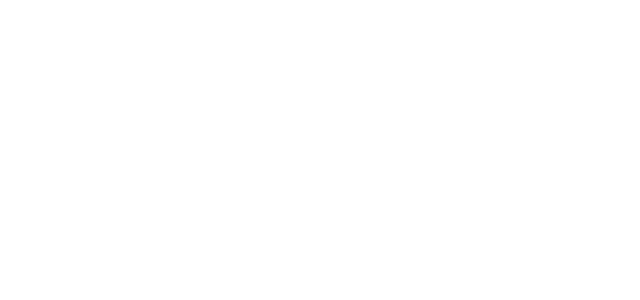
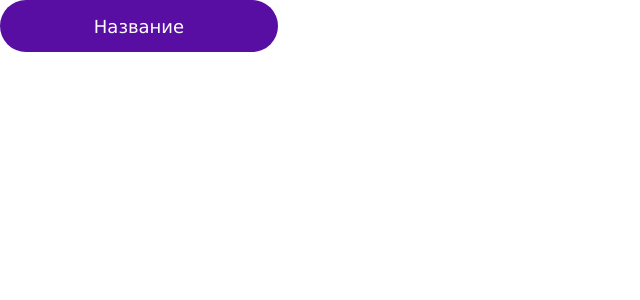
Before and after one commit to darkmage1989/group-dev, a React (Create React App) app: page / in a window 1280 px wide. Shown: the top 300 px of the page, without its empty margins (0-640 px from the left). Built offline with nearby package versions, Linux system fonts and the light colour scheme.

Commit message:
add component Button

```diff
--- a/src/App.tsx
+++ b/src/App.tsx
@@ -4,6 +4,7 @@ import AppRoutes from './Rourtes';
 function App() {
   return (
     <AppRoutes />
+
   );
 }
 
--- /dev/null
+++ b/src/components/Button/Button.module.css
@@ -0,0 +1,51 @@
+.buttonDefault {
+    font-family: Verdana, Geneva, Tahoma, sans-serif;
+    background-color: #580EA2;
+    border: 0;
+    width: 278px;
+    height: 52px;
+    border-radius: 46px;
+    font-weight: 400;
+    font-size: 18px;
+    color: #fff;
+}
+
+.buttonDefault:hover {
+    background-color: #3F007D;
+}
+
+.buttonDefault:active {
+    background-color: #271A58;
+}
+
+.green {
+    background-color: #DAF289;
+    width: 147px;
+    height: 48px;
+    color: #000;
+    font-size: 24px;
+}
+
+.green:hover {
+    background-color: #DAF289;
+}
+
+.green:active {
+    background-color: #EBFFAB;
+}
+
+.white {
+    background-color: #fff;
+    border: solid 1px #F4F5F6;
+    color: #000;
+}
+
+.white:hover {
+    background-color: #F4F5F6;
+    border: 1px solid #D0CECE;
+}
+
+.white:active {
+    background-color: #D9D9D9;
+    border: 1px solid #D0CECE;
+}
--- /dev/null
+++ b/src/components/Button/Button.tsx
@@ -0,0 +1,20 @@
+import s from "./Button.module.css";
+
+type BtnProps = {
+  classNameAdd: string;
+  nameButton: string;
+  hendelFunc: () => void;
+};
+
+const Button = (props: BtnProps) => {
+  return (
+    <button
+      className={`${s.buttonDefault} ${s[props.classNameAdd]}`}
+      onClick={props.hendelFunc}
+    >
+      {props.nameButton}
+    </button>
+  );
+};
+
+export default Button;
--- a/src/index.tsx
+++ b/src/index.tsx
@@ -1,18 +1,24 @@
-import React from 'react';
-import { createRoot } from 'react-dom/client';
-import { Provider } from 'react-redux';
-import { store } from './redux/store'
-import App from './App';
-import reportWebVitals from './reportWebVitals';
-import './index.css';
+import React from "react";
+import { createRoot } from "react-dom/client";
+import { Provider } from "react-redux";
+import { store } from "./redux/store";
+import App from "./App";
+import reportWebVitals from "./reportWebVitals";
+import "./index.css";
+import Button from "./components/Button/Button";
 
-const container = document.getElementById('root')!;
+const container = document.getElementById("root")!;
 const root = createRoot(container);
+
+const func = () => {
+  console.log("hi");
+};
 
 root.render(
   <React.StrictMode>
     <Provider store={store}>
       <App />
+      <Button nameButton="Название" classNameAdd="" hendelFunc={func} />
     </Provider>
   </React.StrictMode>
 );
```
Also changed, not shown: src/index.css (line endings or trailing spaces), 1 other file (tests, documents, lock files or other folders).
